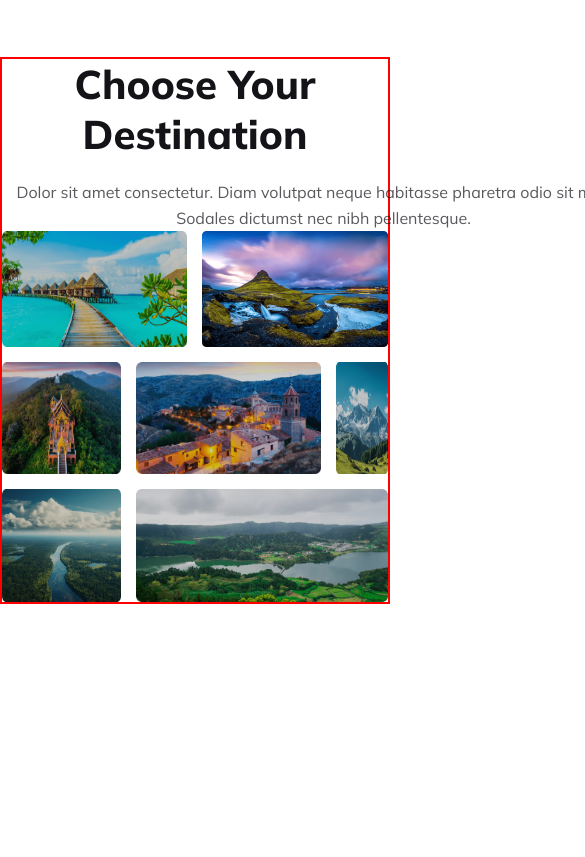
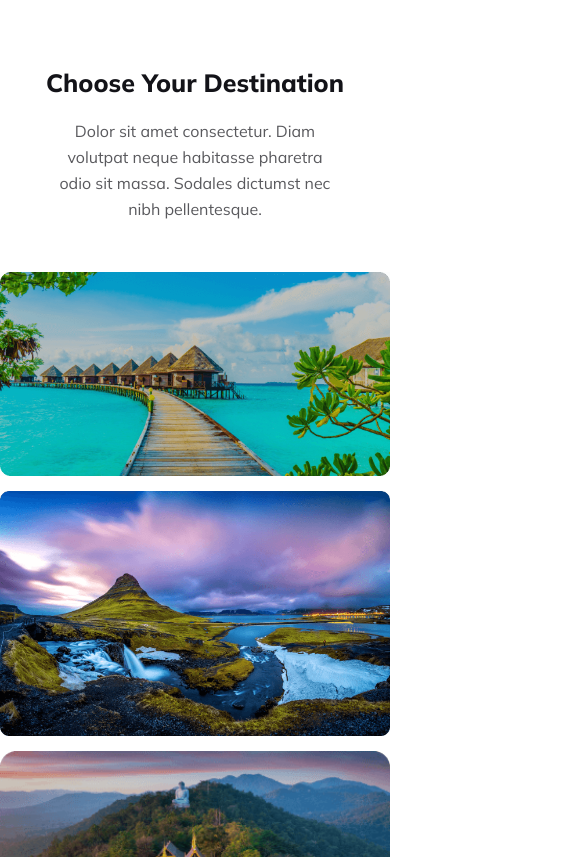
Before and after one commit to airabiul/travel-love-bd, a plain HTML site: page index.html in a window 390 px wide. Shown: the part 1646-2503 px from the top of the page, 585 px wide, since content can reach past the window. Before the commit the page ends 2250 px from the top, so only its background shows below. Drawn offline with Linux system fonts and the light colour scheme.

Commit message:
destination section responsive ok

```diff
--- a/responsive.css
+++ b/responsive.css
@@ -43,6 +43,50 @@
    width: 250px;
    height: 220px;
    margin-left: 10px;
+  }
+  .destination-title{
+    font-size: 25px;
+    padding-left: 2px;
+    padding-right: 2px;
+  }
+  .destination-description{
+    width: 300px;
+    padding-left: 5px;
+    padding-right: 5px;
+  }
+  .destination-img-gallary{
+    display: grid;
+    grid-template-columns: repeat(1, 1fr);
+    grid-template-rows:12, 1fr;
+    gap: 15px;
+  }
+  .Rectangle-5{
+    grid-column: 1 / span 6;
+    grid-row: 1 / span 1;
+  }
+  .Rectangle-8{
+    grid-column: 1 / span 6;
+    grid-row: 2 / span 1;
+  }
+  .Rectangle-6{
+    grid-column: 1 / span 6;
+    grid-row: 3 / span 1;
+  }
+  .Rectangle-7{
+    grid-column: 1 / span 6 ;
+    grid-row: 4 / span 1;
+  }
+  .Rectangle-9{
+    grid-column: 1 / span 6 ;
+    grid-row: 5 / span 1;
 
   }
+  .Rectangle-11{
+    grid-column: 1 / span 6;
+    grid-row: 6 / span 1;
+  }
+  .Rectangle-10{
+    grid-column: 1 / span 6;
+    grid-row: 7 / span 1;
+  }
 }
--- a/style.css
+++ b/style.css
@@ -233,7 +233,6 @@
 /* destination-section style start */
 .destination-section {
   max-width: 1250px;
-  border: 2px solid red;
   min-height: 300px;
   margin: 0 auto;
 }
@@ -248,6 +247,7 @@
   font-weight: 800;
   line-height: normal;
   margin-bottom: 20px;
+  margin-top: 70px;
 }
 .destination-description {
   width: 643px;
@@ -257,6 +257,7 @@
   font-weight: 400;
   line-height: 26px;
   margin: 0 auto;
+  margin-bottom: 50px;
 }
 .destination-img-gallary{
   display: grid;
```
